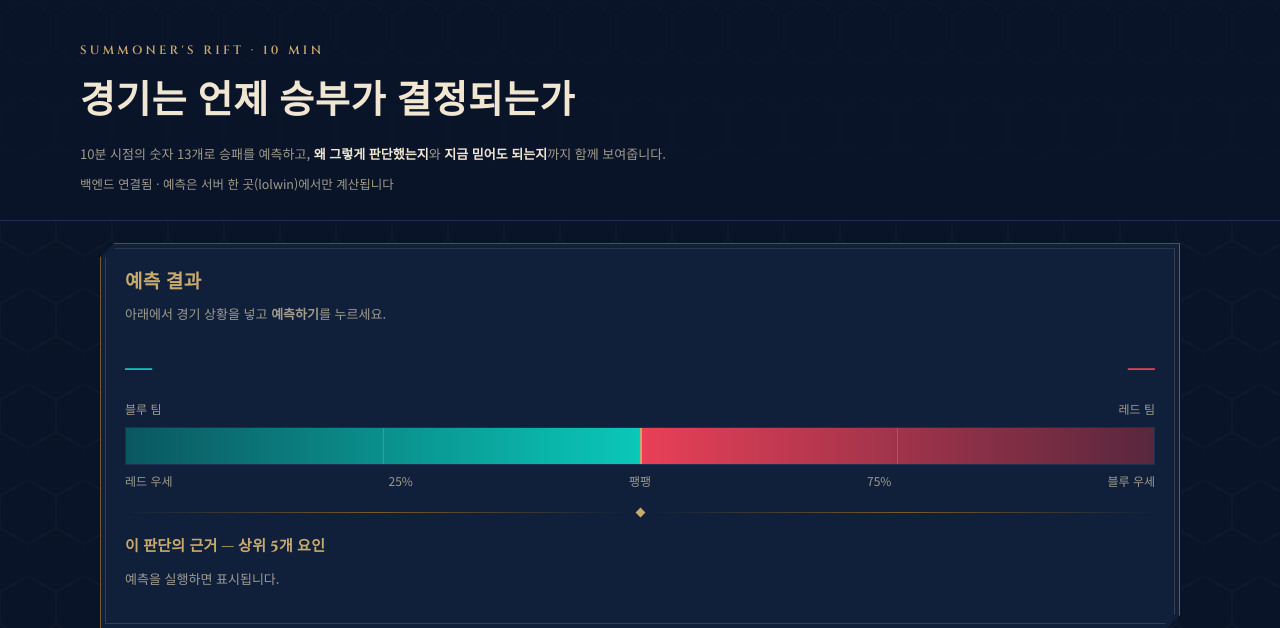
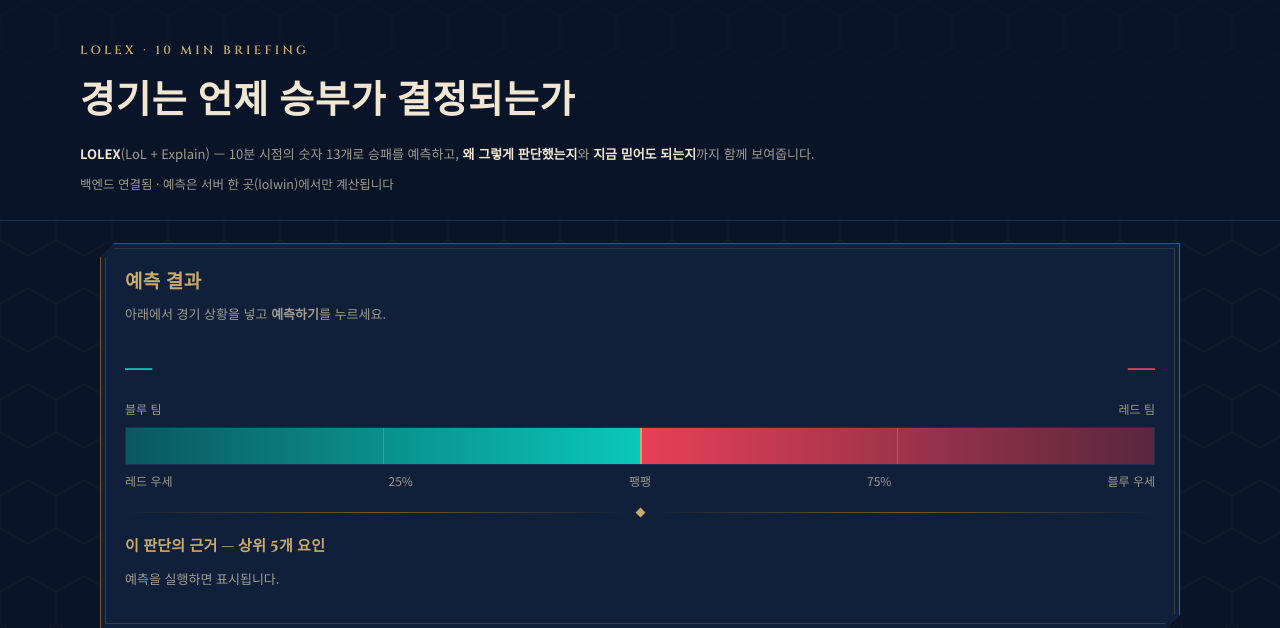
Before and after one commit to wpalswpa/project2608, a Flask app: page / in a window 1280 px wide. Shown: the top 628 px of the page. Run offline with Flask 3, Linux system fonts and the light colour scheme; parts of the project's set-up code (start-up, migrations or seed data) failed here and were passed over.

Commit message:
LOLEX 브랜딩 · 화면 구간 적중률 하드코딩 제거 · 문서 모순 2건 정리
① 화면 하드코딩 제거 (우선순위 높음)
index.html 에 구간별 적중률 .615/.741/.859/.947 이 박혀 있어, 재학습으로
day4_error_analysis.csv 가 바뀌어도 화면만 옛 값으로 남았다. factcheck 는
.html 을 안 보므로 아무도 못 잡는 구멍이었다.

  - 구간 경계를 lolwin/features.py 에 GOLD_BINS 정본으로 두고
    finalize_model.py(CSV 생성)와 web/app.py(화면 전달)가 함께 쓴다.
    두 곳에 따로 적으면 조용히 어긋나므로 정본 하나로 모았다.
  - /api/report 의 errors.bins 각 행에 max_gold 를 붙여 내려준다.
    화면은 loadReport() 가 이미 받아둔 응답을 재사용해 추가 호출이 없다.
  - 배지 문구도 적중률에 따라 자동 생성(70%/85% 경계) — 화면에 숫자를 안 적는다.

  검증: CSV 의 접전 정확도를 0.6147→0.5000 으로 조작하니 서버 응답이 즉시
  0.5 로 따라왔고, 원복 후 배지가 이전과 같은 61.5/74.1/94.7% 를 그린다.
  index.html 에 해당 숫자 문자열 0건.

② docs/intent-task.md B2 를 ⬜ → ✅ (TEAM_WORKFLOW 와 반대로 적혀 있었다)

③ README 에 팀 4인 구성 한 줄 추가. 공개 저장소라 실명은 넣지 않고
   역할만 적고 docs/TEAM_WORKFLOW.md 로 링크했다.

■ 서비스 이름 LOLEX 확정
LoL + Explain — 승률만 던지지 않고 왜 그렇게 판단했는지를 함께 낸다는 뜻.
index(지표)·explorer(탐색)로도 읽히게 지었다.
README 제목·화면 title/히어로/푸터에 반영.

verify 4종 + 파리티 + API 스모크 전부 통과.

Co-Authored-By: Claude Opus 4.8 <noreply@anthropic.com>

```diff
--- a/lolwin/features.py
+++ b/lolwin/features.py
@@ -48,6 +48,18 @@ KOREAN: dict[str, str] = {
     "TotalMinionsKilledDiff": "미니언(CS) 차이",
     "TotalJungleMinionsKilledDiff": "정글 몬스터 차이",
 }
+# 골드차 구간 — 오류 분석·화면 신뢰도 배지가 같은 경계를 써야 한다.
+# 여기가 정본이다. finalize_model.py 가 이 경계로 CSV 를 만들고,
+# web/app.py 가 같은 경계를 화면에 내려준다. 두 곳에 따로 적으면 조용히 어긋난다.
+GOLD_BINS = [0, 1000, 2500, 4200, float("inf")]
+GOLD_BIN_LABELS = [
+    "접전(<1k)", "우세(1k~2.5k)", "크게 우세(2.5k~4.2k)", "사실상 결정(4.2k+)",
+]
+
+
+def gold_bin_bounds():
+    """(라벨, 상한) 목록. 화면이 "이 경기는 어느 구간인가"를 판정할 때 쓴다."""
+    return list(zip(GOLD_BIN_LABELS, GOLD_BINS[1:]))
 
 
 def build(df):
--- a/web/app.py
+++ b/web/app.py
@@ -20,6 +20,7 @@ sys.path.insert(0, os.path.join(ROOT, "src")) # src/riot_api.py
 from flask import Flask, jsonify, render_template, request
 
 from lolwin import KOREAN, predict            # 예측 로직의 단일 진실
+from lolwin.features import gold_bin_bounds
 from lolwin.artifacts import SCHEMA_PATH
 from lolwin.predict import DEMOS
 
@@ -125,6 +126,12 @@ def api_report():
     mean = sum(accs) / len(accs) if accs else None
     std = (sum((a - mean) ** 2 for a in accs) / len(accs)) ** 0.5 if accs else None
     bins = _csv("day4_error_analysis.csv")
+    # 화면이 "이 경기는 어느 구간인가"를 판정하려면 경계값이 필요하다.
+    # 화면에 숫자를 다시 적지 않도록 서버가 상한을 함께 내려준다 (경계 정본은 lolwin/features.py).
+    bounds = dict(gold_bin_bounds())
+    for b in bins:
+        hi = bounds.get(b.get("구간"))
+        b["max_gold"] = None if hi is None or hi == float("inf") else hi
     return jsonify({
         "performance": {**s.get("metrics_holdout", {}), **{k: s[k] for k in ("metrics_cv", "baseline") if k in s},
                         "repeat_seeds": {"n": len(accs), "mean": round(mean, 4) if mean else None, "std": round(std, 4) if std else None}},
--- a/web/templates/index.html
+++ b/web/templates/index.html
@@ -3,7 +3,7 @@
 <head>
 <meta charset="utf-8">
 <meta name="viewport" content="width=device-width, initial-scale=1">
-<title>LoL 10분 승패 예측 · 4조</title>
+<title>LOLEX — 10분 승패 예측·설명</title>
 <link rel="preconnect" href="https://fonts.googleapis.com">
 <link rel="preconnect" href="https://fonts.gstatic.com" crossorigin>
 <link href="https://fonts.googleapis.com/css2?family=Cinzel:wght@600;700&family=Noto+Sans+KR:wght@400;500;700&family=Noto+Serif+KR:wght@600;700&display=swap" rel="stylesheet">
@@ -144,10 +144,10 @@ footer{color:#6B7A8F;font-size:11.5px;text-align:center;padding:24px 20px;border
 <header>
   <div class="hero-art" id="heroArt" aria-hidden="true"></div>
   <div class="hero-in wrap">
-    <p class="eyebrow">SUMMONER'S RIFT · 10 MIN</p>
+    <p class="eyebrow">LOLEX · 10 MIN BRIEFING</p>
     <h1>경기는 언제 승부가 결정되는가</h1>
-    <p class="sub" style="margin:0">10분 시점의 숫자 13개로 승패를 예측하고, <b style="color:var(--gold-lite)">왜 그렇게 판단했는지</b>와
-    <b style="color:var(--gold-lite)">지금 믿어도 되는지</b>까지 함께 보여줍니다.</p>
+    <p class="sub" style="margin:0"><b style="color:var(--gold-lite)">LOLEX</b>(LoL + Explain) — 10분 시점의 숫자 13개로 승패를 예측하고,
+    <b style="color:var(--gold-lite)">왜 그렇게 판단했는지</b>와 <b style="color:var(--gold-lite)">지금 믿어도 되는지</b>까지 함께 보여줍니다.</p>
     <p class="meta" id="svc">{% if domain %}공개 주소 https://{{ domain }} · {% endif %}백엔드 {% if backend_ok is defined and not backend_ok %}<span style="color:var(--red)">연결 안 됨 — 서버에서 ./check_project.sh status 확인</span>{% else %}연결됨{% endif %} · 예측은 서버 한 곳(lolwin)에서만 계산됩니다</p>
   </div>
 </header>
@@ -243,7 +243,7 @@ footer{color:#6B7A8F;font-size:11.5px;text-align:center;padding:24px 20px;border
 </div>
 
 <footer>
-  4조 · LoL 10분 승패 예측 — 비영리 교육 프로젝트<br>
+  <b>LOLEX</b> · 4조 — 승률이 아니라 <b>설명</b>을 보여주는 10분 브리핑 · 비영리 교육 프로젝트<br>
   isn't endorsed by Riot Games and doesn't reflect the views or opinions of Riot Games or anyone officially
   involved in producing or managing Riot Games properties. Riot Games and all associated properties are
   trademarks or registered trademarks of Riot Games, Inc.<br>
@@ -269,14 +269,17 @@ const DEMOS = {
   red:   {FirstBlood:0,KillsDiff:-3,GoldDiff:-2200,ExpDiff:-1500,WardsPlacedDiff:-1,WardsDestroyedDiff:-1,AssistsDiff:-4,DragonsDiff:-1,HeraldsDiff:0,TowersDestroyedDiff:0,AvgLevelDiff:-0.6,TotalMinionsKilledDiff:-15,TotalJungleMinionsKilledDiff:-5},
 };
 
-/* 골드차 구간별 실측 적중률 — reports/tables/day4_error_analysis.csv 의 값.
-   모델의 한계를 화면이 먼저 말해 주기 위해 쓴다 (model_card.md 와 같은 철학). */
-const CONF = [
-  {max:1000,  acc:.615, cls:"bad",  txt:"팽팽한 경기입니다 — 이 구간 적중률은 61.5%로, <b>자주 틀립니다.</b>"},
-  {max:2500,  acc:.741, cls:"warn", txt:"조금 벌어진 경기 — 이 구간 적중률 74.1%."},
-  {max:4200,  acc:.859, cls:"ok",   txt:"많이 벌어진 경기 — 이 구간 적중률 85.9%."},
-  {max:1/0,   acc:.947, cls:"ok",   txt:"사실상 결판난 경기 — 이 구간 적중률 94.7%."},
-];
+/* 신뢰도 배지는 화면에 숫자를 적지 않는다.
+   /api/report 의 errors.bins (경기수·정확도·max_gold)를 그대로 읽어 쓴다 —
+   재학습으로 day4_error_analysis.csv 가 바뀌면 화면도 같이 바뀐다.
+   경계값(max_gold)은 서버가 lolwin/features.py 의 정본에서 내려준다. */
+let confBins = null;                 // loadReport() 가 채운다
+
+function bandFor(goldAbs){
+  if(!confBins || !confBins.length) return null;
+  // max_gold 가 null 인 마지막 구간이 "그 이상" 을 받는다
+  return confBins.find(b => b.max_gold == null || goldAbs < b.max_gold) || confBins[confBins.length-1];
+}
 
 const $ = s => document.querySelector(s);
 let schema = null;          // /api/schema — 입력 허용 범위
@@ -370,12 +373,23 @@ function render(d){
   $("#verdict").innerHTML = `<b style="color:${d.pred? "var(--blue)":"var(--red)"}">${d.pred_label}</b>`;
   $("#resultSub").innerHTML = `모델 ${d.meta.version} · ${d.meta.time_point_min}분 시점 · 홀드아웃 정확도 ${d.meta.holdout_accuracy}`;
 
-  /* 신뢰도 배지 — 골드차가 작을수록 못 맞힌다는 사실을 먼저 알린다 */
+  /* 신뢰도 배지 — 골드차가 작을수록 못 맞힌다는 사실을 먼저 알린다.
+     적중률·구간 이름 모두 서버가 준 값이라 여기에 숫자를 적지 않는다. */
   const gold = Math.abs(parseFloat($("#in-GoldDiff").value) || 0);
-  const c = CONF.find(x => gold < x.max);
-  $("#confidence").innerHTML =
-    `<span class="badge ${c.cls}">이 구간 실측 적중률 ${(c.acc*100).toFixed(1)}%</span>
-     <span class="sub" style="margin-left:8px">${c.txt}</span>`;
+  const band = bandFor(gold);
+  if(band){
+    const acc = band["정확도"];
+    const cls = acc < 0.70 ? "bad" : (acc < 0.85 ? "warn" : "ok");
+    const tail = acc < 0.70
+      ? "<b>자주 틀립니다.</b> 이 구간은 10분 정보만으로 승패를 가르기 어렵습니다."
+      : (acc < 0.85 ? "어느 정도 기울었지만 뒤집히기도 합니다."
+                    : "사실상 결판난 구간이라 예측이 잘 맞습니다.");
+    $("#confidence").innerHTML =
+      `<span class="badge ${cls}">${band["구간"]} · 실측 적중률 ${(acc*100).toFixed(1)}%</span>
+       <span class="sub" style="margin-left:8px">${tail} (테스트 ${band["경기수"]}판 기준)</span>`;
+  } else {
+    $("#confidence").innerHTML = "";
+  }
 
   /* 승리요인 — 0을 중심으로 좌우 막대 */
   const mx = Math.max(...d.top_factors.map(f => Math.abs(f.contribution)), .001);
@@ -411,6 +425,7 @@ async function loadReport(){
       fetch("/api/match-types").then(r => r.json()),
     ]);
     reportData = {rep, types};
+    confBins = (rep.errors && rep.errors.bins) || [];   // 신뢰도 배지가 쓸 실측값
     drawReport();
   }catch(e){ $("#report").innerHTML = `<div class="msg">리포트를 불러오지 못했습니다.</div>`; }
 }
```
Also changed, not shown: docs/intent-task.md (+1 -1 lines), src/finalize_model.py (+3 -4 lines), README.md.
